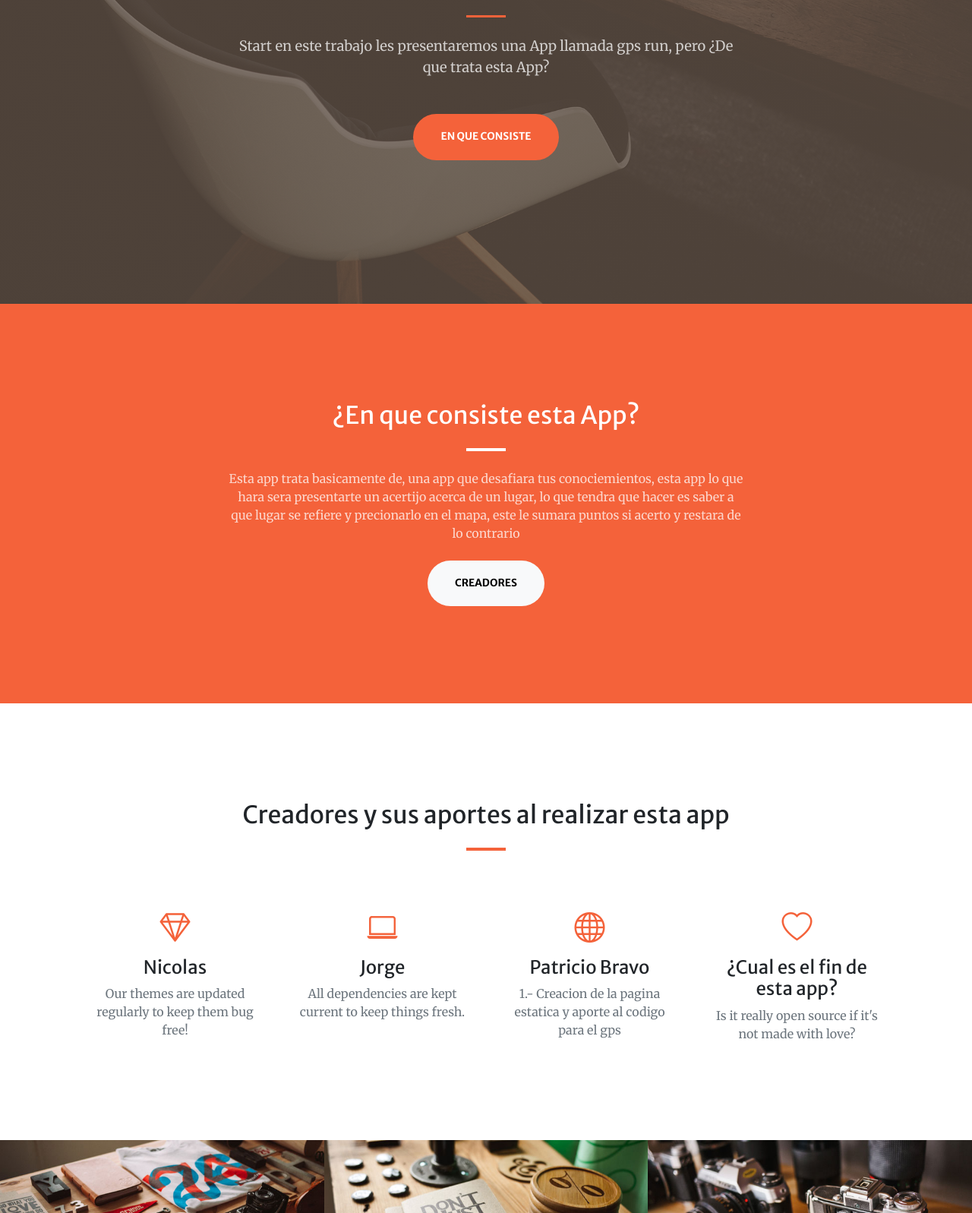
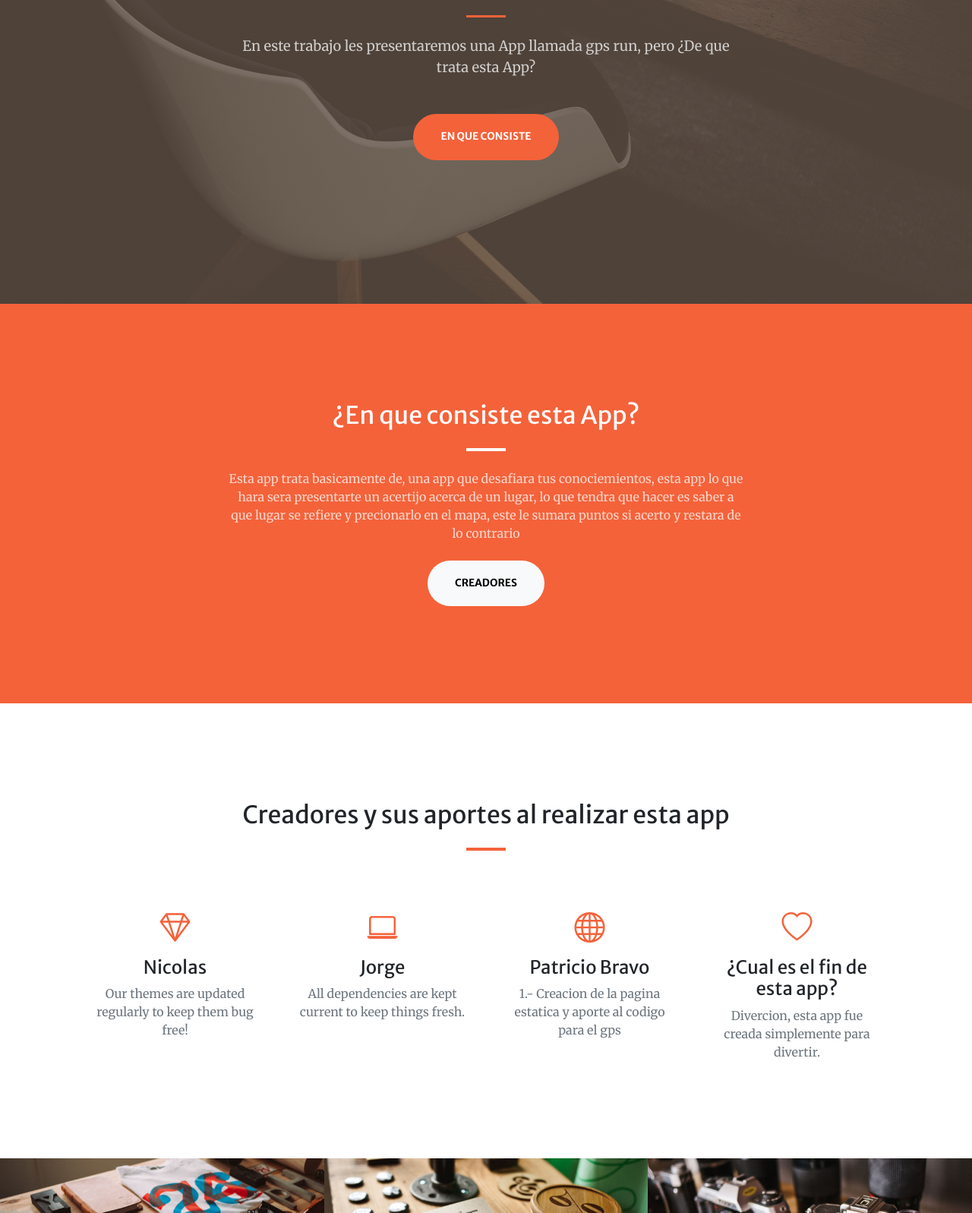
Before and after one commit to patricio2003/Proyecto-Taller, a plain HTML site: page index.html in a window 1280 px wide. Shown: the part 400-1997 px from the top of the page at 76% size. Drawn offline with nearby package versions, Linux system fonts and the light colour scheme; some packages are replaced by stand-ins of ours; a script that the page names is missing.

Commit message:
Update index.html

```diff
--- a/index.html
+++ b/index.html
@@ -43,7 +43,7 @@
                         <hr class="divider" />
                     </div>
                     <div class="col-lg-8 align-self-baseline">
-                        <p class="text-white-75 mb-5">Start en este trabajo les presentaremos una App llamada gps run, pero ¿De que trata esta App?</p>
+                        <p class="text-white-75 mb-5">En este trabajo les presentaremos una App llamada gps run, pero ¿De que trata esta App?</p>
                         <a class="btn btn-primary btn-xl" href="#about">en que consiste</a>
                     </div>
                 </div>
@@ -93,7 +93,7 @@
                         <div class="mt-5">
                             <div class="mb-2"><i class="bi-heart fs-1 text-primary"></i></div>
                             <h3 class="h4 mb-2">¿Cual es el fin de esta app?</h3>
-                            <p class="text-muted mb-0">Is it really open source if it's not made with love?</p>
+                            <p class="text-muted mb-0">Divercion, esta app fue creada simplemente para divertir.</p>
                         </div>
                     </div>
                 </div>
```
